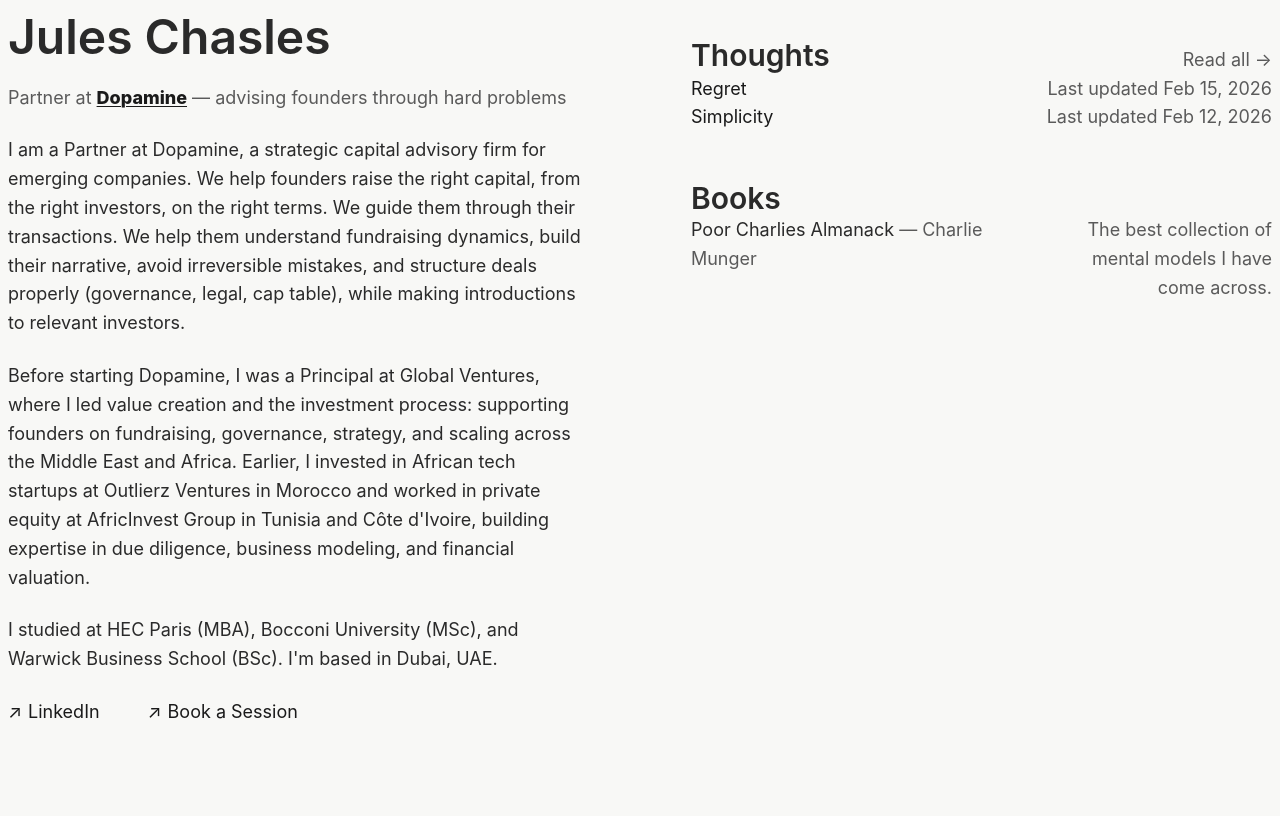
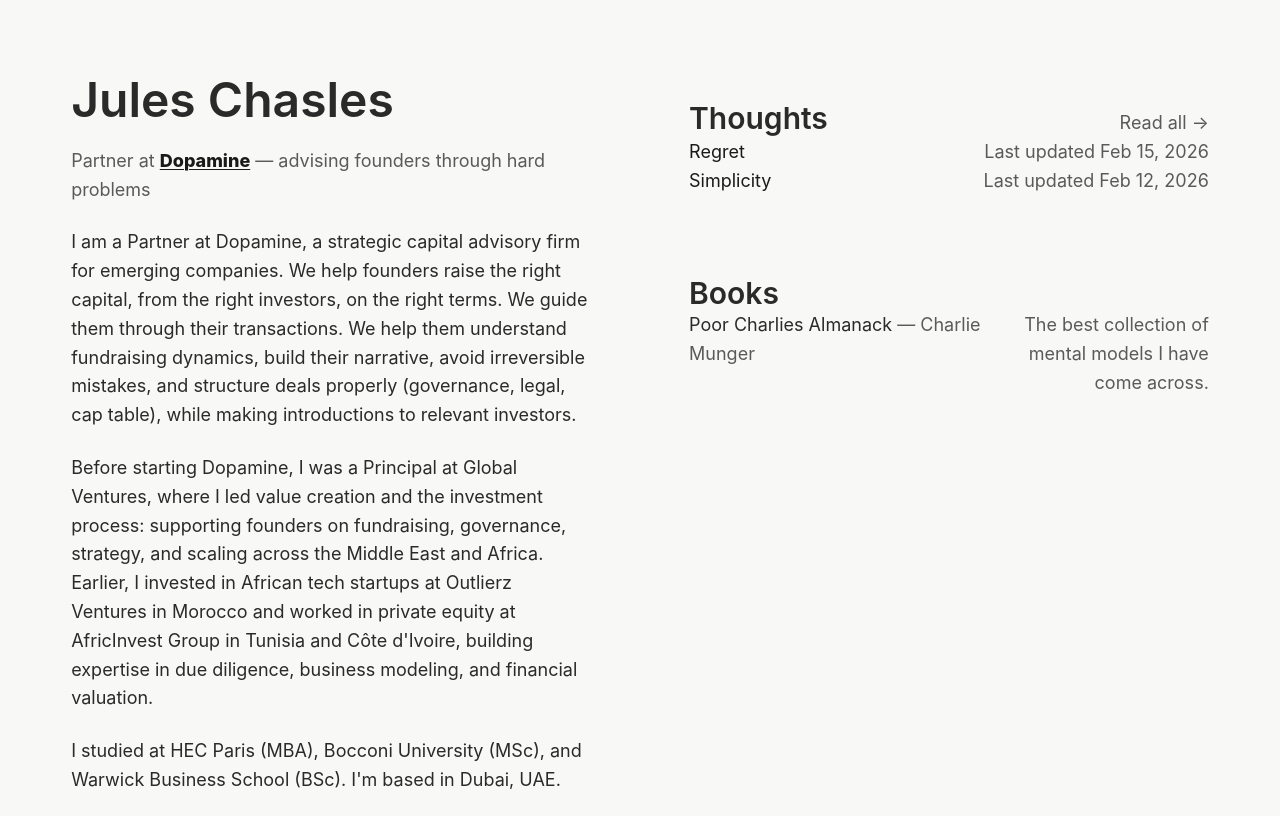
Before and after one commit to juleschasles/juleschasles-website, a Next.js app: page / in a window 1280 px wide. Built offline with nearby package versions, Linux system fonts and the light colour scheme.

Commit message:
Update CSS for two-section right column and books layout

```diff
--- a/app/globals.css
+++ b/app/globals.css
@@ -4,22 +4,15 @@
 
 @layer base {
   :root {
-    /* Colors */
     --bg-primary: #F8F8F6;
     --text-primary: #2A2A2A;
     --text-secondary: #5A5A5A;
     --text-link: #1A1A1A;
-
-    /* Typography - Modern Sans-Serif */
     --font-sans: -apple-system, BlinkMacSystemFont, 'Segoe UI', 'Roboto', 'Helvetica Neue', Arial, sans-serif;
     --line-height-body: 1.6;
     --line-height-heading: 1.2;
-
-    /* Spacing */
     --space-paragraph: 1.5rem;
     --space-section: 3rem;
-
-    /* Reading width */
     --max-reading-width: 65ch;
   }
 
@@ -40,22 +33,11 @@
     font-weight: 600;
   }
 
-  h1 {
-    font-size: 3rem;
-    margin-top: 0;
-  }
+  h1 { font-size: 3rem; margin-top: 0; }
+  h2 { font-size: 1.875rem; }
+  h3 { font-size: 1.5rem; }
 
-  h2 {
-    font-size: 1.875rem;
-  }
-
-  h3 {
-    font-size: 1.5rem;
-  }
-
-  p {
-    margin-bottom: var(--space-paragraph);
-  }
+  p { margin-bottom: var(--space-paragraph); }
 
   a {
     color: var(--text-link);
@@ -65,18 +47,14 @@
     transition: opacity 0.2s;
   }
 
-  a:hover {
-    opacity: 0.7;
-  }
+  a:hover { opacity: 0.7; }
 
   ul, ol {
     margin-bottom: var(--space-paragraph);
     padding-left: 2rem;
   }
 
-  li {
-    margin-bottom: 0.5rem;
-  }
+  li { margin-bottom: 0.5rem; }
 
   code {
     font-family: 'SF Mono', Monaco, 'Cascadia Code', monospace;
@@ -94,10 +72,7 @@
     margin-bottom: var(--space-paragraph);
   }
 
-  pre code {
-    background: transparent;
-    padding: 0;
-  }
+  pre code { background: transparent; padding: 0; }
 
   blockquote {
     border-left: 3px solid var(--text-secondary);
@@ -109,9 +84,7 @@
 }
 
 @layer components {
-  .link-bold {
-    font-weight: 800;
-  }
+  .link-bold { font-weight: 800; }
 
   .link-nav {
     display: flex;
@@ -123,14 +96,16 @@
     transition: opacity 0.2s;
   }
 
-  .link-nav:hover {
-    font-weight: 600;
-    opacity: 1;
-  }
+  .link-nav:hover { font-weight: 600; opacity: 1; }
 
-  .link-nav-container {
-    display: flex;
-    gap: 48px;
+  .link-nav-container { display: flex; gap: 48px; }
+
+  /* Homepage layout */
+  .home-main {
+    height: 100vh;
+    padding: 5% 5% 0 5%;
+    overflow: hidden;
+    box-sizing: border-box;
   }
 
   .home-grid {
@@ -143,12 +118,25 @@
     width: 50%;
     overflow-y: auto;
     padding-right: 2rem;
+    /* Hide scrollbar but keep functionality */
+    scrollbar-width: none;
+    -ms-overflow-style: none;
   }
+
+  .home-left::-webkit-scrollbar { display: none; }
 
   .home-right {
     width: 50%;
     overflow-y: auto;
     padding-left: 2rem;
+    scrollbar-width: none;
+    -ms-overflow-style: none;
+  }
+
+  .home-right::-webkit-scrollbar { display: none; }
+
+  .right-section {
+    padding-bottom: 2rem;
   }
 
   .fixed-nav {
@@ -165,12 +153,20 @@
     margin: 0 auto;
   }
 
+  /* Mobile */
   @media (max-width: 1024px) {
+    .home-main {
+      height: auto;
+      overflow: visible;
+      padding-bottom: 5%;
+    }
+
     .home-grid {
       flex-direction: column;
       height: auto;
       gap: 3rem;
     }
+
     .home-left, .home-right {
       width: 100%;
       padding-left: 0;
@@ -178,34 +174,13 @@
       overflow-y: visible;
     }
   }
-
-  @media (min-width: 1024px) {
-    .home-main {
-      height: 100vh;
-      max-height: 100vh;
-      box-sizing: border-box;
-      overflow: auto !important;
-      height: auto !important;
-    }
-  }
 }
 
 @layer utilities {
   @media (max-width: 768px) {
-    body {
-      font-size: 1rem;
-    }
-
-    h1 {
-      font-size: 2.5rem;
-    }
-
-    h2 {
-      font-size: 1.5rem;
-    }
-
-    h3 {
-      font-size: 1.25rem;
-    }
+    body { font-size: 1rem; }
+    h1 { font-size: 2.5rem; }
+    h2 { font-size: 1.5rem; }
+    h3 { font-size: 1.25rem; }
   }
 }
```
